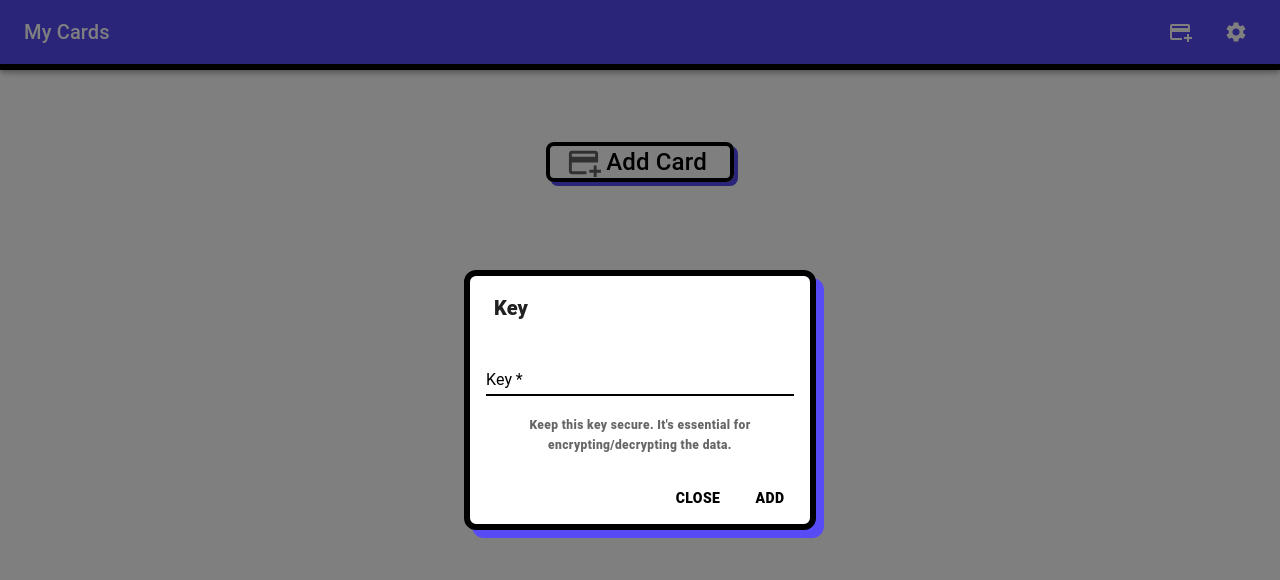
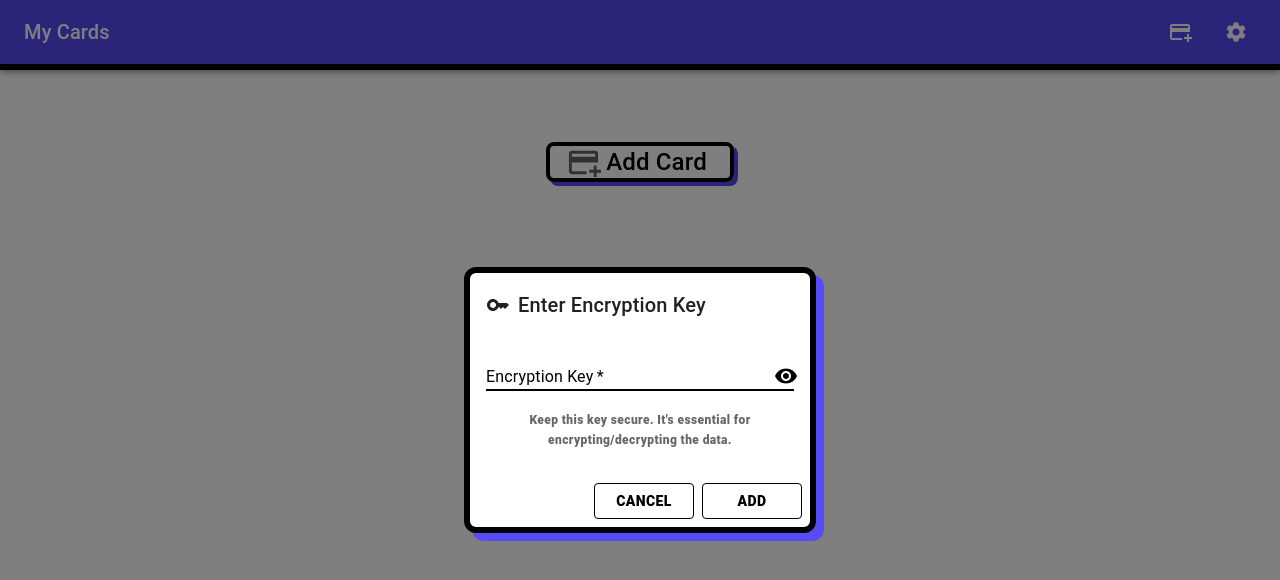
Before and after one commit to jebin2/cardholder, a React (Create React App) app: page / in a window 1280 px wide. Both pictures are taken after a click on the button 1180 px from the left and 32 px from the top of the page. Shown: the top 580 px of the page. Built offline with nearby package versions, Linux system fonts and the light colour scheme.

Commit message:
style added.

```diff
--- a/src/KeyPopupDialog.js
+++ b/src/KeyPopupDialog.js
@@ -1,25 +1,64 @@
-import React, { useState } from 'react';
-import { Dialog, DialogTitle, DialogContent, DialogActions, TextField, Button, Box, Typography, Slider } from '@mui/material';
+import React, { useState, useMemo } from 'react';
+import { Dialog, DialogTitle, DialogContent, DialogActions, TextField, Button, Box, Typography, Slider, InputAdornment, IconButton } from '@mui/material';
+import { Visibility, VisibilityOff, LockClock, Key as KeyIcon } from '@mui/icons-material';
 import CryptoJS from 'crypto-js';
 import { decryptData } from './common';
 
 const KeyPopupDialog = ({ isKeyDialogOpen, setIsKeyDialogOpen, backgroundColor, viewMode, selectedCardIndex, cardData, callback, setKeyDuration, setEncryptionKey }) => {
-
     const [key, setKey] = useState("");
     const [keyTTL, setKeyTTL] = useState(30);
     const [error, setError] = useState(false);
     const [errorMsg, setErrorMsg] = useState("");
+    const [showPassword, setShowPassword] = useState(false);
 
-    const marks = React.useMemo(() => {
+    const marks = useMemo(() => {
         return Array.from({ length: 10 }, (_, i) => ({
             value: (i + 1) * 10,
             label: `${(i + 1) * 10}s`,
         }));
     }, []);
 
+    const handleClickShowPassword = () => setShowPassword((show) => !show);
+
+    const handleMouseDownPassword = (event) => {
+        event.preventDefault();
+    };
+
+    const handleSubmit = () => {
+        if (key.length < 10) {
+            setError(true);
+            setErrorMsg('Minimum 10 characters required');
+            return;
+        }
+        if (cardData && cardData.code && decryptData(cardData.code, key, CryptoJS).length !== 19) {
+            setError(true);
+            setErrorMsg('Invalid Key');
+            return;
+        }
+        setError(false);
+        setErrorMsg("");
+        if (viewMode === "show") {
+            setKeyDuration(keyTTL);
+        }
+        setEncryptionKey(key);
+        callback(viewMode, selectedCardIndex);
+        setIsKeyDialogOpen(false);
+    };
+
+    const buttonStyle = () => (
+        {
+            minWidth: '100px',
+            transition: 'all 0.3s',
+            '&:hover': {
+                transform: 'translateY(-2px)',
+            }
+        }
+    )
+
     return (
         <Dialog
             open={isKeyDialogOpen}
+            onClose={() => setIsKeyDialogOpen(false)}
             PaperProps={{
                 sx: {
                     width: "340px",
@@ -28,9 +67,10 @@ const KeyPopupDialog = ({ isKeyDialogOpen, setIsKeyDialogOpen, backgroundColor,
                     border: "6px solid black",
                     '& .MuiDialogTitle-root': {
                         fontWeight: '800',
+                        padding: '16px',
                     },
                     '& .MuiDialogContent-root': {
-                        padding: '16px',
+                        padding: '24px 16px',
                     },
                     '& .MuiButton-root': {
                         fontWeight: '800',
@@ -40,12 +80,19 @@ const KeyPopupDialog = ({ isKeyDialogOpen, setIsKeyDialogOpen, backgroundColor,
                             fontWeight: '800',
                             color: 'white',
                             backgroundColor: 'black',
+                            borderColor: 'black',
                         },
                     },
                 },
             }}
+            aria-labelledby="key-dialog-title"
         >
-            <DialogTitle>Key</DialogTitle>
+            <DialogTitle id="key-dialog-title">
+                <Box display="flex" alignItems="center">
+                    <KeyIcon style={{ marginRight: '8px' }} />
+                    <Typography variant="h6" component="span">Enter Encryption Key</Typography>
+                </Box>
+            </DialogTitle>
             <DialogContent>
                 <TextField
                     autoFocus
@@ -53,41 +100,47 @@ const KeyPopupDialog = ({ isKeyDialogOpen, setIsKeyDialogOpen, backgroundColor,
                     margin="dense"
                     id="cardKey"
                     name="cardKey"
-                    label="Key"
-                    type="password"
+                    label="Encryption Key"
+                    type={showPassword ? 'text' : 'password'}
                     fullWidth
                     variant="standard"
                     value={key}
-                    onChange={(e) => {
-                        setKey(e.target.value)
-                    }}
+                    onChange={(e) => setKey(e.target.value)}
                     error={error}
                     helperText={errorMsg}
+                    InputProps={{
+                        endAdornment: (
+                            <InputAdornment position="end">
+                                <IconButton
+                                    aria-label="toggle password visibility"
+                                    onClick={handleClickShowPassword}
+                                    onMouseDown={handleMouseDownPassword}
+                                    edge="end"
+                                >
+                                    {showPassword ? <VisibilityOff /> : <Visibility />}
+                                </IconButton>
+                            </InputAdornment>
+                        )
+                    }}
                     sx={{
-                        '& .MuiOutlinedInput-root': {
-                            '& fieldset': {
-                                borderColor: 'black',
-                                borderWidth: '2px',
+                        '& .MuiInputBase-root': {
+                            color: 'black',
+                            fontSize: '0.9rem',
+                            '&::before': {
+                                borderBottom: "2px solid black"
                             },
-                            '&:hover fieldset': {
-                                borderColor: 'black',
+                            '&::after': {
+                                borderBottom: "2px solid black"
                             },
-                            '&.Mui-focused fieldset': {
-                                borderColor: 'black !important',
-                                borderWidth: '2px',
+                            '&:hover:not(.Mui-disabled)::before': {
+                                borderBottom: "2px solid black"
                             },
                         },
-                        '& .MuiInputBase-input': {
+                        '& .MuiInputAdornment-root': {
                             color: 'black',
-                            fontSize: '0.9rem',
-                            borderBottom: "2px solid black"
                         },
-                        '& .MuiInput-root.Mui-focused::after': {
-                            borderBottom: "2px solid black"
-                        },
-                        '& .MuiInputBase-input::placeholder': {
+                        '& .MuiIconButton-root': {
                             color: 'black',
-                            opacity: 1,
                         },
                         '& .MuiFormLabel-root': {
                             color: 'black',
@@ -95,15 +148,23 @@ const KeyPopupDialog = ({ isKeyDialogOpen, setIsKeyDialogOpen, backgroundColor,
                                 color: 'black'
                             },
                         },
-                        // Override the default focus shadow
-                        '& .MuiOutlinedInput-root.Mui-focused .MuiOutlinedInput-notchedOutline': {
-                            boxShadow: 'none',
+                        '& .Mui-error': {
+                            color: 'red',
+                            '&::after': {
+                                borderBottomColor: 'red'
+                            }
                         },
+                        '& .MuiFormHelperText-root': {
+                            color: 'red',
+                        }
                     }}
                 />
                 {viewMode === "show" && (
                     <Box sx={{ width: 300, marginTop: 2 }}>
-                        <Typography variant="body2" gutterBottom>Time to Destroy</Typography>
+                        <Typography variant="body2" gutterBottom>
+                            <LockClock fontSize="small" style={{ verticalAlign: 'middle', marginRight: '4px' }} />
+                            Time to Destroy
+                        </Typography>
                         <Slider
                             name="timeToDestroy"
                             defaultValue={30}
@@ -123,32 +184,20 @@ const KeyPopupDialog = ({ isKeyDialogOpen, setIsKeyDialogOpen, backgroundColor,
                 </Typography>
             </DialogContent>
             <DialogActions>
-                <Button onClick={() => {
-                    setError(false);
-                    setIsKeyDialogOpen(false);
-                }}>
-                    Close
+                <Button
+                    onClick={() => setIsKeyDialogOpen(false)}
+                    color="primary"
+                    variant="outlined"
+                    sx={buttonStyle}
+                >
+                    Cancel
                 </Button>
-                <Button onClick={() => {
-                    if (key.length < 10) {
-                        setError(true);
-                        setErrorMsg('Minimum 10 characters required')
-                        return;
-                    }
-                    if (cardData && cardData.code && decryptData(cardData.code, key, CryptoJS).length !== 19) {
-                        setError(true);
-                        setErrorMsg('Invalid Key')
-                        return;
-                    }
-                    setError(false);
-                    setErrorMsg("");
-                    if (viewMode === "show") {
-                        setKeyDuration(keyTTL);
-                    }
-                    setEncryptionKey(key)
-                    callback(viewMode, selectedCardIndex);
-                    setIsKeyDialogOpen(false);
-                }}>
+                <Button
+                    color="primary"
+                    variant="outlined"
+                    onClick={handleSubmit}
+                    sx={buttonStyle}
+                >
                     {viewMode === "create" ? "Add" : viewMode === "edit" ? "Edit" : viewMode === "delete" ? "Delete" : "Show"}
                 </Button>
             </DialogActions>
```
